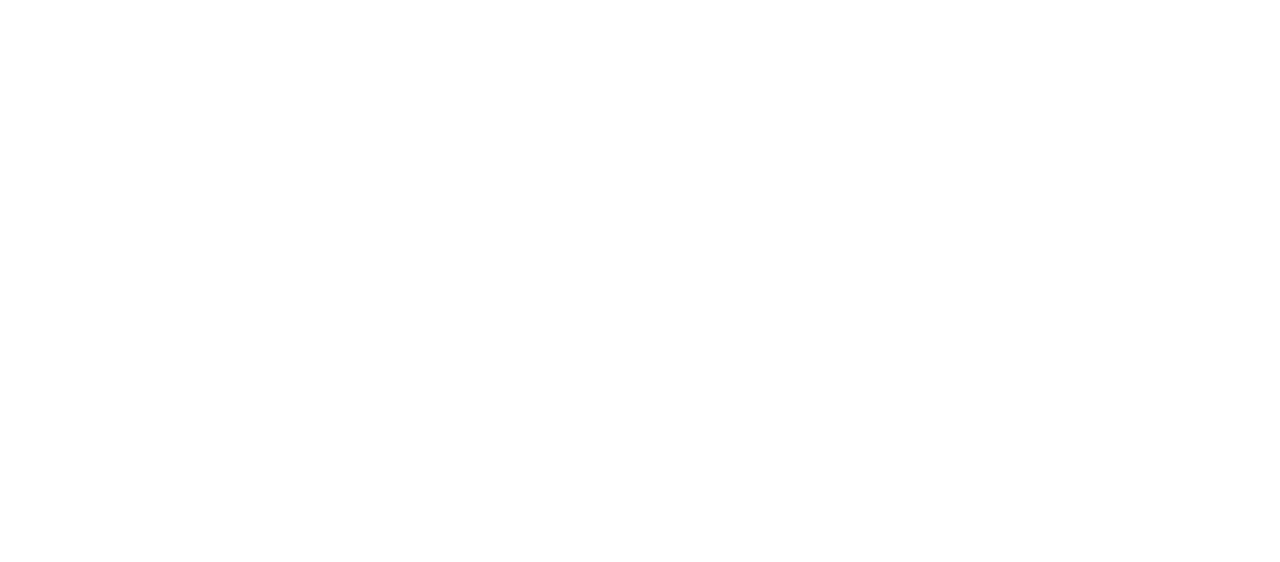
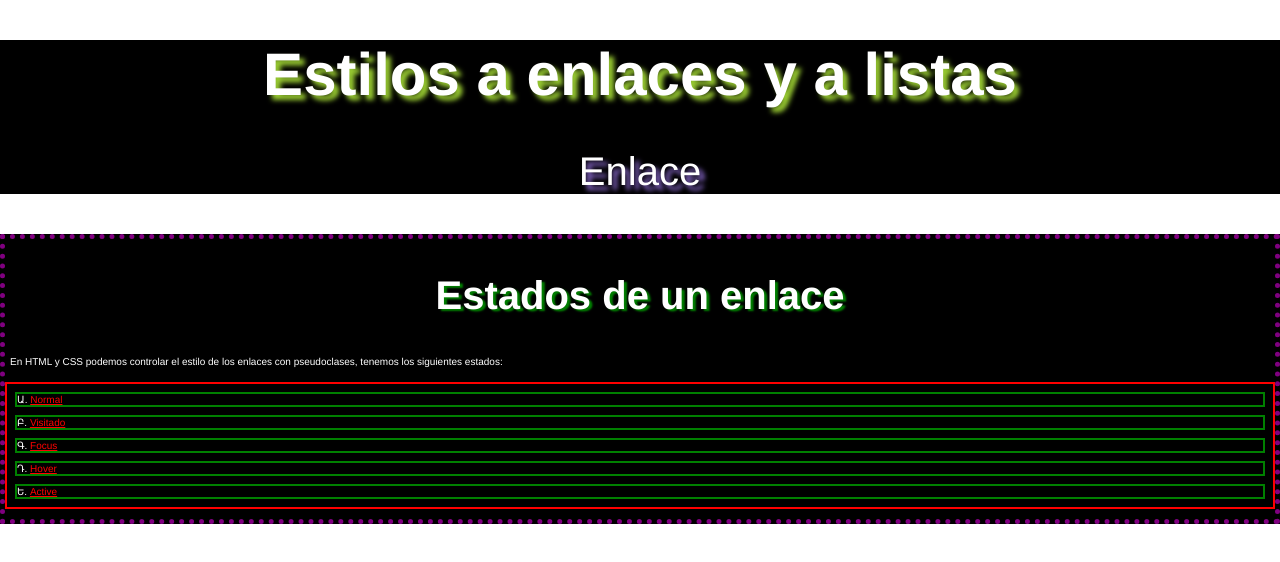
Before and after one commit to Osii29/PROGRAMACION-WEB-1-GPO-1559, a plain HTML site: page Tarea 12/index.html in a window 1280 px wide. Drawn offline with Linux system fonts and the light colour scheme.

Commit message:
Tarea 12,13,14

```diff
--- a/Tarea 12/css/style.css
+++ b/Tarea 12/css/style.css
@@ -0,0 +1,91 @@
+HTML{
+    font-size: 10px; /*10px*/
+}
+
+body{
+    padding:0;
+    margin:0;
+    font-family:'Franklin Gothic Medium', 'Arial Narrow', Arial, sans-serif;
+    font-size:1em; /*10px*/
+}
+
+a:link{
+    color: red;
+    text-decoration: underline;
+}
+
+a:visited{
+    color: aqua;
+    text-decoration: line-through;
+}
+
+a:focus{
+    background-color: red;
+    color: black;
+    border: 2px dotted gold;
+}
+
+a:hover{
+    font-size: 20px;
+    color: black;
+    background-color: white;
+    border: 2px solid red;
+}
+
+a:active{
+    background-color: hotpink;
+    color:aqua;
+    border: 30px 2px solid red;
+    font-size:50px;
+    text-decoration: underline double;
+
+}
+
+#encabezado{
+    background-color: black ;
+    color: white;
+    font-size: 2em; /*20px*/
+}
+
+#encabezado h1{
+    text-shadow: 5px 5px 5px yellowgreen;
+    text-align: center;
+    font-size: 3em;
+}
+
+
+#encabezado p{
+    font-size:2em;
+    text-shadow: 5px 5px 5px mediumpurple;
+    text-align: center;
+
+}
+
+.contenedorEnlaces{
+    border: 5px dotted purple;
+    background-color: black;
+    color: white;
+}
+
+.enlaces h2{
+    text-shadow: 3px 2px 2px green;
+    text-align: center;
+    font-size: 4rem;
+}
+
+.enlaces p{
+    text-align: justify;
+    padding:  5px;
+}
+
+.enlaces ul{
+    border: 2px solid red;
+    padding:0px;
+}
+
+.enlaces ul li{
+    margin: 0.8rem;
+    border: 2px solid green;
+    list-style-type: armenian;
+    list-style-position: inside;
+}
--- a/Tarea 12/index.html
+++ b/Tarea 12/index.html
@@ -3,11 +3,34 @@
 <head>
     <meta charset="UTF-8">
     <meta name="viewport" content="width=device-width, initial-scale=1.0">
-    <title>Estilos a enlaces y a listas</title>
-    <meta name="Author" content="OSiel Carapia Ruiz">
+    <title>Estilos a enlaces y listas</title>
+    <meta name="author" content="Osiel Carapia Ruiz">
     <link rel="stylesheet" href="css/style.css">
 </head>
 <body>
+    <header id="encabezado">
+        <h1> Estilos a enlaces y a listas</h1>
+        <p>Enlace</p>
+    </header>
+
+    <section class="contenedorEnlaces">
+        <article class="enlaces">
+            <h2>Estados de un enlace</h2>
+            <p>
+                En HTML y CSS podemos controlar el estilo de los enlaces
+                con pseudoclases, tenemos los siguientes estados:
+            </p>
+
+            <ul>
+             <li><a href="https://www.google.com">Normal</a></li>
+             <li><a href="https://www.youtube.com/">Visitado</a></li>
+             <li><a href="https://www.facebook.com">Focus</a></li>
+             <li><a href="https://mail.google.com">Hover</a></li>
+             <li><a href="#">Active</a></li>
+            </ul>
+
+        </article>
+    </section>
 
 </body>
 </html>
--- /dev/null
+++ b/Tarea 13/css/style.css
@@ -0,0 +1,41 @@
+body{
+    font-family: 'Segoe UI', Tahoma, Geneva, Verdana, sans-serif;
+    background: linear-gradient(black, purple);
+    background-repeat: no-repeat;
+    margin: 0;
+    min-height: 100vh;
+    color: white;
+}
+
+#Encabezado{
+    border: 5px solid red;
+
+}
+
+.tablaAlumnos{
+    border: 3px solid lime;
+    border-collapse: collapse;
+    text-align: center;
+    width: 110%;
+}
+
+.tablaAlumnos th{
+    padding: 5px;
+
+}
+
+.tablaAlumnos tr:nth-child(even){
+    background-color: pink;
+    color: black
+}
+
+.tablaAlumnos tr:hover{
+    background-color: cyan;
+    color: black;
+}
+
+.contenedorTabla{
+    width: 50%;
+    border: 3px solid yellow;
+    overflow-x: scroll;
+}
```
Also changed, not shown: Tarea 13/index.html (added, +44 -0 lines), Tarea 14/index.html (added, +21 -0 lines), Tarea 14/css/style.css (added).
